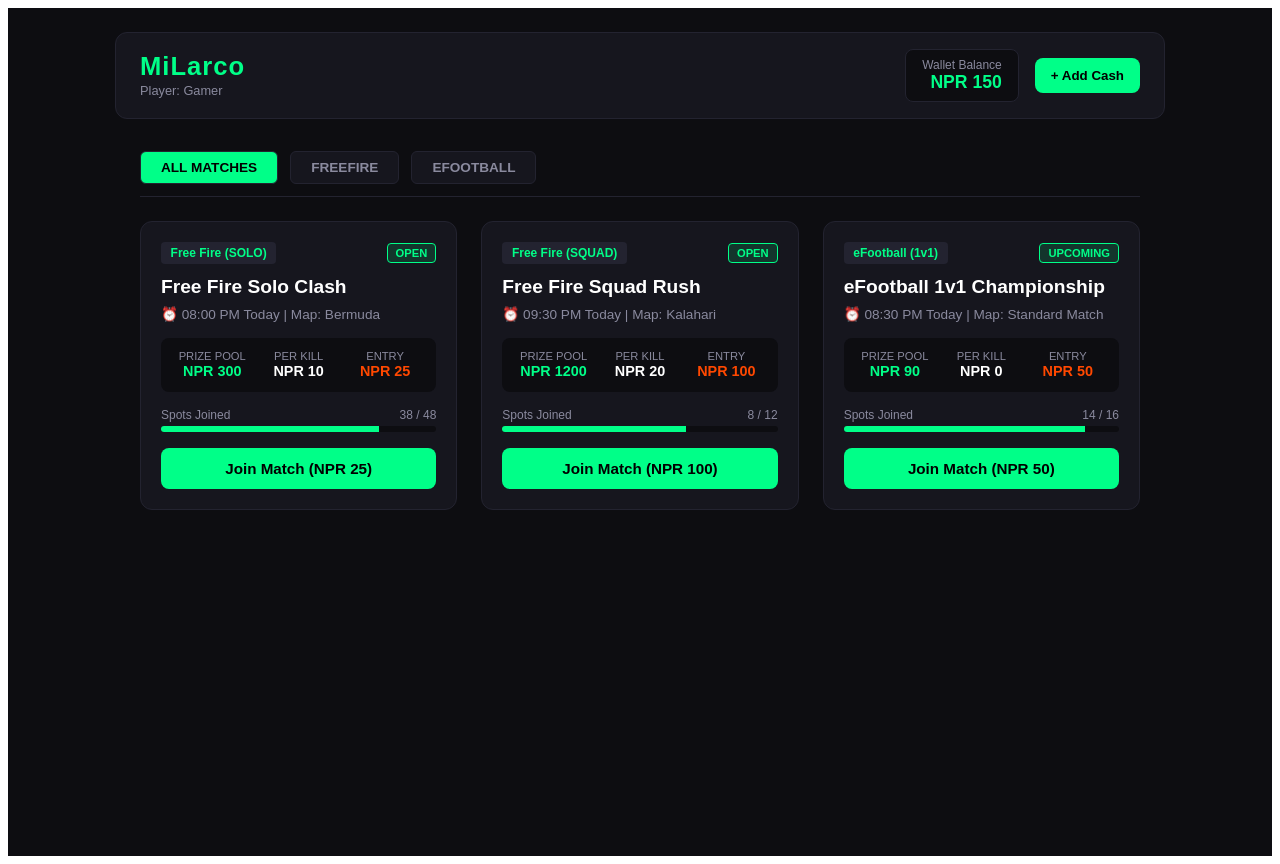
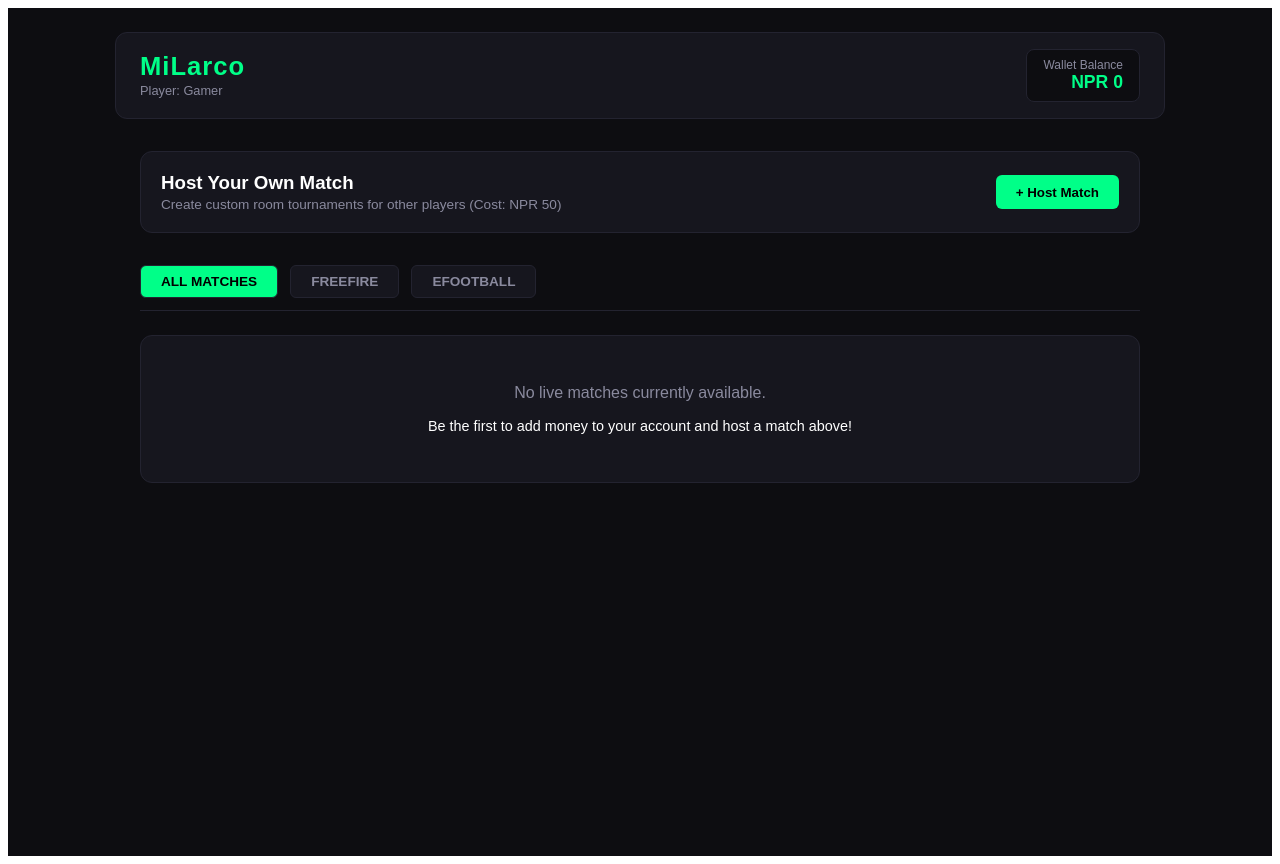
Before and after one commit to David808456/milarco, a Next.js app: page /dashboard in a window 1280 px wide. Built offline with nearby package versions, Linux system fonts and the light colour scheme.

Commit message:
Update page.js

```diff
--- a/app/dashboard/page.js
+++ b/app/dashboard/page.js
@@ -4,69 +4,138 @@
 
 export default function DashboardPage() {
   const [user, setUser] = useState(null);
-  const [balance, setBalance] = useState(150);
+  const [balance, setBalance] = useState(0);
   const [activeTab, setActiveTab] = useState('all');
+  const [matches, setMatches] = useState([]);
 
-  const matches = [
-    {
-      id: 101,
-      title: 'Free Fire Solo Clash',
-      game: 'Free Fire',
-      type: 'SOLO',
-      map: 'Bermuda',
-      time: '08:00 PM Today',
-      entryFee: 25,
-      prizePool: 300,
-      perKill: 10,
-      joined: 38,
-      totalSeats: 48,
-      status: 'OPEN'
-    },
-    {
-      id: 102,
-      title: 'Free Fire Squad Rush',
-      game: 'Free Fire',
-      type: 'SQUAD',
-      map: 'Kalahari',
-      time: '09:30 PM Today',
-      entryFee: 100,
-      prizePool: 1200,
-      perKill: 20,
-      joined: 8,
-      totalSeats: 12,
-      status: 'OPEN'
-    },
-    {
-      id: 201,
-      title: 'eFootball 1v1 Championship',
-      game: 'eFootball',
-      type: '1v1',
-      map: 'Standard Match',
-      time: '08:30 PM Today',
-      entryFee: 50,
-      prizePool: 90,
-      perKill: 0,
-      joined: 14,
-      totalSeats: 16,
-      status: 'UPCOMING'
-    }
-  ];
+  // Form State for Hosting a Match
+  const [showHostForm, setShowHostForm] = useState(false);
+  const [hostGame, setHostGame] = useState('Free Fire');
+  const [matchTitle, setMatchTitle] = useState('');
+  const [matchType, setMatchType] = useState('SOLO');
+  const [entryFee, setEntryFee] = useState('');
+  const [prizePool, setPrizePool] = useState('');
+  const [perKill, setPerKill] = useState('');
+  const [matchTime, setMatchTime] = useState('');
+
+  // Admin Coin Dispenser State
+  const [targetMobile, setTargetMobile] = useState('');
+  const [coinsToAdd, setCoinsToAdd] = useState('');
 
   useEffect(() => {
     const savedUser = JSON.parse(localStorage.getItem('user'));
     if (savedUser) {
       setUser(savedUser);
+      const balances = JSON.parse(localStorage.getItem('userBalances')) || {};
+      setBalance(balances[savedUser.mobile] || 0);
     }
+
+    // Load matches hosted by users
+    const savedMatches = JSON.parse(localStorage.getItem('milarcoMatches')) || [];
+    setMatches(savedMatches);
   }, []);
+
+  const handleHostMatch = (e) => {
+    e.preventDefault();
+    if (!matchTitle || !entryFee || !prizePool || !matchTime) {
+      alert('Please fill in all required match details.');
+      return;
+    }
+
+    const hostCost = 50; // Cost to create a hosted room
+    if (balance < hostCost) {
+      alert(`Insufficient balance! Hosting a match costs NPR ${hostCost}. Please ask Admin to add coins to your account.`);
+      return;
+    }
+
+    const newMatch = {
+      id: Date.now(),
+      host: user ? user.username : 'Gamer',
+      title: matchTitle,
+      game: hostGame,
+      type: hostGame === 'eFootball' ? '1v1 Strictly' : matchType,
+      time: matchTime,
+      entryFee: parseInt(entryFee, 10),
+      prizePool: parseInt(prizePool, 10),
+      perKill: hostGame === 'eFootball' ? null : parseInt(perKill || 0, 10),
+      joined: 1,
+      totalSeats: hostGame === 'eFootball' ? 2 : (matchType === 'SOLO' ? 48 : 12),
+      status: 'OPEN'
+    };
+
+    const updatedMatches = [newMatch, ...matches];
+    setMatches(updatedMatches);
+    localStorage.setItem('milarcoMatches', JSON.stringify(updatedMatches));
+
+    // Deduct hosting fee from balance
+    const updatedBalance = balance - hostCost;
+    setBalance(updatedBalance);
+    const balances = JSON.parse(localStorage.getItem('userBalances')) || {};
+    balances[user.mobile] = updatedBalance;
+    localStorage.setItem('userBalances', JSON.stringify(balances));
+
+    alert('Match hosted successfully!');
+    setShowHostForm(false);
+    setMatchTitle('');
+    setEntryFee('');
+    setPrizePool('');
+    setPerKill('');
+    setMatchTime('');
+  };
 
   const handleJoin = (match) => {
     if (balance < match.entryFee) {
-      alert('Insufficient wallet balance! Please top up your balance.');
+      alert('Insufficient wallet balance! Contact Admin to add coins.');
       return;
     }
-    setBalance(balance - match.entryFee);
-    alert(`Successfully registered for ${match.title}! Room ID & Password will display 15 mins before match time.`);
+
+    if (match.joined >= match.totalSeats) {
+      alert('This match is already full!');
+      return;
+    }
+
+    const newBalance = balance - match.entryFee;
+    setBalance(newBalance);
+
+    const balances = JSON.parse(localStorage.getItem('userBalances')) || {};
+    balances[user.mobile] = newBalance;
+    localStorage.setItem('userBalances', JSON.stringify(balances));
+
+    const updatedMatches = matches.map(m => m.id === match.id ? { ...m, joined: m.joined + 1 } : m);
+    setMatches(updatedMatches);
+    localStorage.setItem('milarcoMatches', JSON.stringify(updatedMatches));
+
+    alert(`Successfully joined ${match.title}!`);
   };
+
+  const handleAddCoinsByAdmin = (e) => {
+    e.preventDefault();
+    if (!targetMobile || !coinsToAdd) {
+      alert('Please enter both mobile number and coin amount.');
+      return;
+    }
+
+    const amount = parseInt(coinsToAdd, 10);
+    const balances = JSON.parse(localStorage.getItem('userBalances')) || {};
+    const currentTargetBal = balances[targetMobile] || 0;
+
+    balances[targetMobile] = currentTargetBal + amount;
+    localStorage.setItem('userBalances', JSON.stringify(balances));
+
+    if (user && user.mobile === targetMobile) {
+      setBalance(balances[targetMobile]);
+    }
+
+    alert(`Added NPR ${amount} to account (${targetMobile})!`);
+    setTargetMobile('');
+    setCoinsToAdd('');
+  };
+
+  const isAdmin = user && (
+    user.username?.toLowerCase() === 'admin' ||
+    user.mobile === '9999999999' ||
+    user.password === '00000000'
+  );
 
   const filteredMatches = activeTab === 'all'
     ? matches
@@ -75,7 +144,7 @@
   return (
     <div style={{ backgroundColor: '#0d0d11', color: '#ffffff', fontFamily: 'sans-serif', minHeight: '100vh', padding: '1.5rem 1rem' }}>
 
-      {/* Top Bar with Branding & Wallet */}
+      {/* Navigation */}
       <nav style={{ display: 'flex', justifyContent: 'space-between', alignItems: 'center', maxWidth: '1000px', margin: '0 auto 2rem auto', background: '#16161e', padding: '1rem 1.5rem', borderRadius: '12px', border: '1px solid #232330' }}>
         <div>
           <h2 style={{ color: '#00ff88', margin: 0, fontWeight: '800', fontSize: '1.6rem', letterSpacing: '1px' }}>MiLarco</h2>
@@ -87,15 +156,109 @@
             <span style={{ fontSize: '0.75rem', color: '#8a8a9e', display: 'block' }}>Wallet Balance</span>
             <strong style={{ color: '#00ff88', fontSize: '1.1rem' }}>NPR {balance}</strong>
           </div>
-          <button style={{ background: '#00ff88', color: '#000', border: 'none', padding: '0.6rem 1rem', borderRadius: '8px', fontWeight: 'bold', cursor: 'pointer' }}>
-            + Add Cash
-          </button>
         </div>
       </nav>
 
       <div style={{ maxWidth: '1000px', margin: '0 auto' }}>
 
-        {/* Game Filter Category Tabs */}
+        {/* Admin Coin Panel */}
+        {isAdmin && (
+          <div style={{ background: '#1e1b18', border: '1px solid #ff9900', borderRadius: '12px', padding: '1.25rem', marginBottom: '2rem' }}>
+            <h3 style={{ color: '#ff9900', margin: '0 0 0.75rem 0', fontSize: '1.1rem' }}>👑 Admin Coin Dispenser</h3>
+            <form onSubmit={handleAddCoinsByAdmin} style={{ display: 'flex', gap: '0.75rem', flexWrap: 'wrap' }}>
+              <input
+                type="tel"
+                placeholder="User Mobile No (10 digits)"
+                value={targetMobile}
+                onChange={(e) => setTargetMobile(e.target.value)}
+                style={{ flex: 1, padding: '0.6rem', borderRadius: '6px', border: '1px solid #333', background: '#0d0d11', color: '#fff' }}
+              />
+              <input
+                type="number"
+                placeholder="Coins (NPR)"
+                value={coinsToAdd}
+                onChange={(e) => setCoinsToAdd(e.target.value)}
+                style={{ width: '130px', padding: '0.6rem', borderRadius: '6px', border: '1px solid #333', background: '#0d0d11', color: '#fff' }}
+              />
+              <button type="submit" style={{ background: '#ff9900', color: '#000', border: 'none', padding: '0.6rem 1.25rem', borderRadius: '6px', fontWeight: 'bold', cursor: 'pointer' }}>
+                Add Coins
+              </button>
+            </form>
+          </div>
+        )}
+
+        {/* Host Match Section */}
+        <div style={{ background: '#16161e', border: '1px solid #232330', borderRadius: '12px', padding: '1.25rem', marginBottom: '2rem' }}>
+          <div style={{ display: 'flex', justifyContent: 'space-between', alignItems: 'center' }}>
+            <div>
+              <h3 style={{ margin: 0, color: '#fff' }}>Host Your Own Match</h3>
+              <p style={{ margin: '0.2rem 0 0 0', color: '#8a8a9e', fontSize: '0.85rem' }}>Create custom room tournaments for other players (Cost: NPR 50)</p>
+            </div>
+            <button
+              onClick={() => setShowHostForm(!showHostForm)}
+              style={{ background: '#00ff88', color: '#000', border: 'none', padding: '0.6rem 1.25rem', borderRadius: '6px', fontWeight: 'bold', cursor: 'pointer' }}
+            >
+              {showHostForm ? 'Cancel' : '+ Host Match'}
+            </button>
+          </div>
+
+          {showHostForm && (
+            <form onSubmit={handleHostMatch} style={{ marginTop: '1.25rem', display: 'grid', gridTemplateColumns: '1fr 1fr', gap: '1rem', borderTop: '1px solid #232330', paddingTop: '1.25rem' }}>
+              <div>
+                <label style={{ display: 'block', fontSize: '0.8rem', color: '#8a8a9e', marginBottom: '0.3rem' }}>Select Game</label>
+                <select value={hostGame} onChange={(e) => setHostGame(e.target.value)} style={{ width: '100%', padding: '0.6rem', borderRadius: '6px', border: '1px solid #232330', background: '#0d0d11', color: '#fff' }}>
+                  <option value="Free Fire">Free Fire</option>
+                  <option value="eFootball">eFootball</option>
+                </select>
+              </div>
+
+              <div>
+                <label style={{ display: 'block', fontSize: '0.8rem', color: '#8a8a9e', marginBottom: '0.3rem' }}>Match Title</label>
+                <input type="text" placeholder="e.g. Midnight Clash 1v1" value={matchTitle} onChange={(e) => setMatchTitle(e.target.value)} required style={{ width: '100%', padding: '0.6rem', borderRadius: '6px', border: '1px solid #232330', background: '#0d0d11', color: '#fff', boxSizing: 'border-box' }} />
+              </div>
+
+              {hostGame === 'Free Fire' && (
+                <div>
+                  <label style={{ display: 'block', fontSize: '0.8rem', color: '#8a8a9e', marginBottom: '0.3rem' }}>Mode</label>
+                  <select value={matchType} onChange={(e) => setMatchType(e.target.value)} style={{ width: '100%', padding: '0.6rem', borderRadius: '6px', border: '1px solid #232330', background: '#0d0d11', color: '#fff' }}>
+                    <option value="SOLO">SOLO</option>
+                    <option value="SQUAD">SQUAD</option>
+                  </select>
+                </div>
+              )}
+
+              <div>
+                <label style={{ display: 'block', fontSize: '0.8rem', color: '#8a8a9e', marginBottom: '0.3rem' }}>Match Time</label>
+                <input type="text" placeholder="e.g. 08:30 PM Today" value={matchTime} onChange={(e) => setMatchTime(e.target.value)} required style={{ width: '100%', padding: '0.6rem', borderRadius: '6px', border: '1px solid #232330', background: '#0d0d11', color: '#fff', boxSizing: 'border-box' }} />
+              </div>
+
+              <div>
+                <label style={{ display: 'block', fontSize: '0.8rem', color: '#8a8a9e', marginBottom: '0.3rem' }}>Entry Fee (NPR)</label>
+                <input type="number" placeholder="50" value={entryFee} onChange={(e) => setEntryFee(e.target.value)} required style={{ width: '100%', padding: '0.6rem', borderRadius: '6px', border: '1px solid #232330', background: '#0d0d11', color: '#fff', boxSizing: 'border-box' }} />
+              </div>
+
+              <div>
+                <label style={{ display: 'block', fontSize: '0.8rem', color: '#8a8a9e', marginBottom: '0.3rem' }}>Prize Pool (NPR)</label>
+                <input type="number" placeholder="100" value={prizePool} onChange={(e) => setPrizePool(e.target.value)} required style={{ width: '100%', padding: '0.6rem', borderRadius: '6px', border: '1px solid #232330', background: '#0d0d11', color: '#fff', boxSizing: 'border-box' }} />
+              </div>
+
+              {hostGame === 'Free Fire' && (
+                <div>
+                  <label style={{ display: 'block', fontSize: '0.8rem', color: '#8a8a9e', marginBottom: '0.3rem' }}>Per Kill Reward (NPR)</label>
+                  <input type="number" placeholder="10" value={perKill} onChange={(e) => setPerKill(e.target.value)} style={{ width: '100%', padding: '0.6rem', borderRadius: '6px', border: '1px solid #232330', background: '#0d0d11', color: '#fff', boxSizing: 'border-box' }} />
+                </div>
+              )}
+
+              <div style={{ gridColumn: 'span 2' }}>
+                <button type="submit" style={{ width: '100%', background: '#00ff88', color: '#000', border: 'none', padding: '0.75rem', borderRadius: '6px', fontWeight: 'bold', cursor: 'pointer' }}>
+                  Create Match (Pay NPR 50)
+                </button>
+              </div>
+            </form>
+          )}
+        </div>
+
+        {/* Filter Navigation */}
         <div style={{ display: 'flex', gap: '0.75rem', marginBottom: '1.5rem', borderBottom: '1px solid #232330', paddingBottom: '0.75rem' }}>
           {['all', 'freefire', 'efootball'].map((tab) => (
             <button
@@ -118,41 +281,55 @@
           ))}
         </div>
 
-        {/* Tournament / Match Listings */}
+        {/* Live Active Matches */}
+        {filteredMatches.length === 0 ? (
+          <div style={{ textAlignment: 'center', background: '#16161e', padding: '3rem 1rem', borderRadius: '12px', border: '1px solid #232330', textAlign: 'center' }}>
+            <p style={{ color: '#8a8a9e', margin: '0 0 1rem 0' }}>No live matches currently available.</p>
+            <p style={{ color: '#fff', fontSize: '0.9rem', margin: 0 }}>Be the first to add money to your account and host a match above!</p>
+          </div>
+        ) : (
           <div style={{ display: 'grid', gridTemplateColumns: 'repeat(auto-fit, minmax(300px, 1fr))', gap: '1.5rem' }}>
             {filteredMatches.map((match) => (
               <div key={match.id} style={{ background: '#16161e', border: '1px solid #232330', borderRadius: '12px', padding: '1.25rem', display: 'flex', flexDirection: 'column', justifyContent: 'space-between' }}>
-
                 <div>
                   <div style={{ display: 'flex', justifyContent: 'space-between', alignItems: 'center', marginBottom: '0.75rem' }}>
                     <span style={{ background: '#232330', color: '#00ff88', padding: '0.25rem 0.6rem', borderRadius: '4px', fontSize: '0.75rem', fontWeight: 'bold' }}>
                       {match.game} ({match.type})
                     </span>
-                  <span style={{ background: '#00ff8822', color: '#00ff88', border: '1px solid #00ff88', padding: '0.2rem 0.5rem', borderRadius: '4px', fontSize: '0.7rem', fontWeight: 'bold' }}>
-                    {match.status}
-                  </span>
+                    <span style={{ fontSize: '0.75rem', color: '#8a8a9e' }}>Host: {match.host}</span>
                   </div>
 
                   <h3 style={{ margin: '0 0 0.5rem 0', fontSize: '1.2rem', color: '#fff' }}>{match.title}</h3>
-                <p style={{ color: '#8a8a9e', fontSize: '0.85rem', margin: '0 0 1rem 0' }}>⏰ {match.time} | Map: {match.map}</p>
+                  <p style={{ color: '#8a8a9e', fontSize: '0.85rem', margin: '0 0 1rem 0' }}>⏰ {match.time}</p>
 
-                {/* Match Rewards Breakdown */}
-                <div style={{ display: 'grid', gridTemplateColumns: '1fr 1fr 1fr', background: '#0d0d11', borderRadius: '8px', padding: '0.75rem', marginBottom: '1rem', textAlign: 'center', gap: '0.5rem' }}>
+                  <div style={{
+                    display: 'grid',
+                    gridTemplateColumns: match.perKill !== null ? '1fr 1fr 1fr' : '1fr 1fr',
+                    background: '#0d0d11',
+                    borderRadius: '8px',
+                    padding: '0.75rem',
+                    marginBottom: '1rem',
+                    textAlign: 'center',
+                    gap: '0.5rem'
+                  }}>
                     <div>
                       <span style={{ fontSize: '0.7rem', color: '#8a8a9e', display: 'block' }}>PRIZE POOL</span>
                       <strong style={{ color: '#00ff88', fontSize: '0.9rem' }}>NPR {match.prizePool}</strong>
                     </div>
+
+                    {match.perKill !== null && (
                       <div>
                         <span style={{ fontSize: '0.7rem', color: '#8a8a9e', display: 'block' }}>PER KILL</span>
                         <strong style={{ color: '#fff', fontSize: '0.9rem' }}>NPR {match.perKill}</strong>
                       </div>
+                    )}
+
                     <div>
                       <span style={{ fontSize: '0.7rem', color: '#8a8a9e', display: 'block' }}>ENTRY</span>
                       <strong style={{ color: '#ff4800', fontSize: '0.9rem' }}>NPR {match.entryFee}</strong>
                     </div>
                   </div>
 
-                {/* Spots Progress */}
                   <div style={{ marginBottom: '1rem' }}>
                     <div style={{ display: 'flex', justifyContent: 'space-between', fontSize: '0.75rem', color: '#8a8a9e', marginBottom: '0.25rem' }}>
                       <span>Spots Joined</span>
@@ -170,10 +347,10 @@
                 >
                   Join Match (NPR {match.entryFee})
                 </button>
-
               </div>
             ))}
           </div>
+        )}
 
       </div>
     </div>
```
Lines whose indentation alone changed are shown as unchanged.
